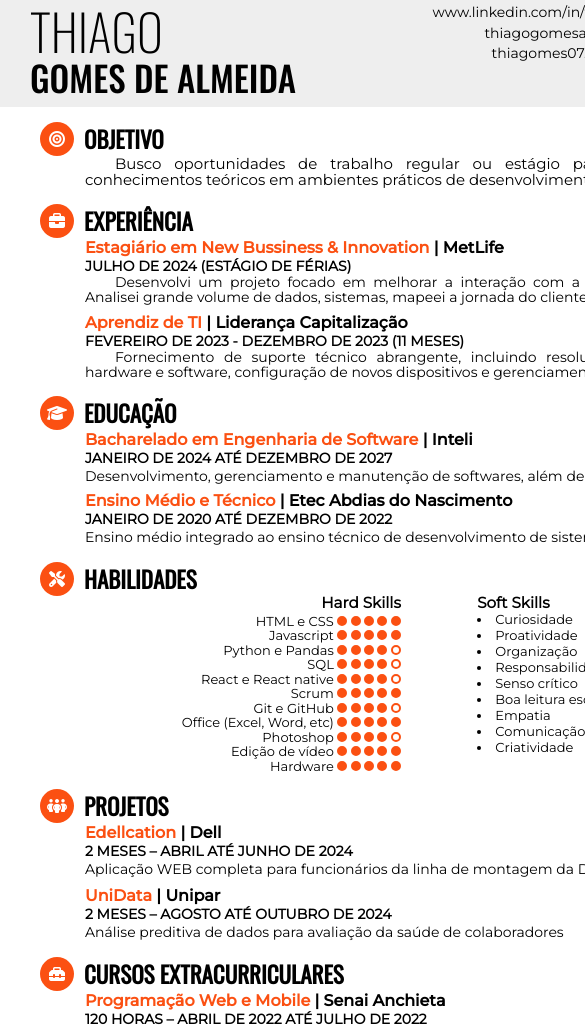
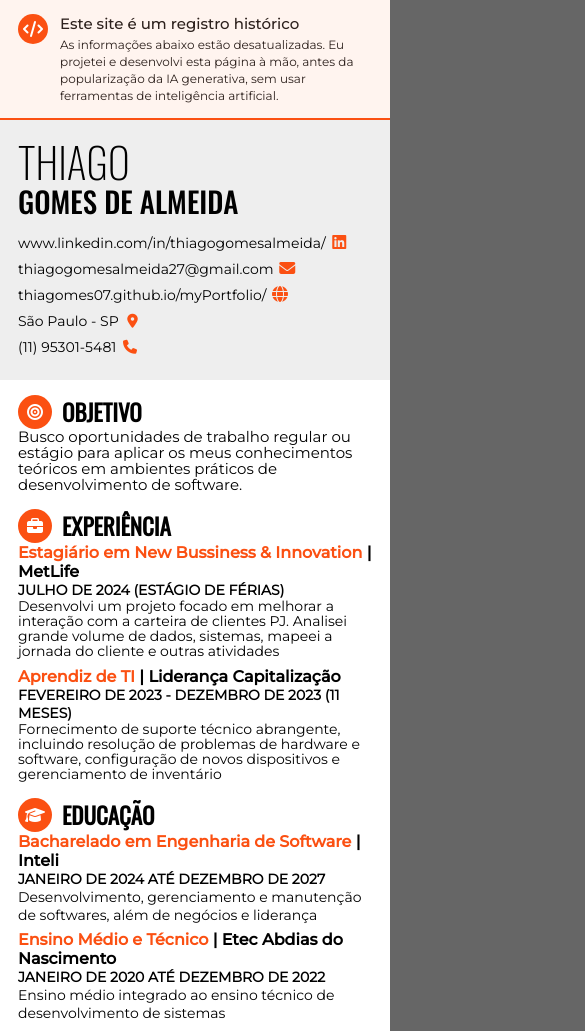
Before and after one commit to thiagomes07/WebCV, a plain HTML site: page index.html in a window 390 px wide. Shown: the top 1031 px of the page, 585 px wide, since content can reach past the window. Drawn offline with Linux system fonts and the light colour scheme.

Commit message:
fix: remove PDFs e adiciona aviso de conteúdo desatualizado

```diff
--- a/index.html
+++ b/index.html
@@ -1,24 +1,38 @@
 <!DOCTYPE html>
 <html lang="pt-br">
   <head>
-    <meta charset="UTF-8" />
-    <meta http-equiv="X-UA-Compatible" content="IE=edge" />
-    <meta name="viewport" content="width=device-width, initial-scale=1.0" />
+    <meta charset="UTF-8">
+    <meta http-equiv="X-UA-Compatible" content="IE=edge">
+    <meta name="viewport" content="width=device-width, initial-scale=1.0">
     <script
       src="https://kit.fontawesome.com/c35ca0d4c2.js"
       crossorigin="anonymous"
     ></script>
-    <link rel="stylesheet" href="styles/style.css" />
+    <link rel="stylesheet" href="styles/style.css">
     <title>Thiago Gomes CV</title>
   </head>
 
-  <!-- Quando for imprimir para salvar em .pdf, ativar a opção de "Gráficos em segundo plano" -->
+  <body>
+    <aside
+      class="archive-notice"
+      role="note"
+      aria-labelledby="archive-notice-title"
+    >
+      <i class="fa-solid fa-code" aria-hidden="true"></i>
+      <div>
+        <strong id="archive-notice-title">Este site é um registro histórico</strong>
+        <p>
+          As informações abaixo estão desatualizadas. Eu projetei e desenvolvi
+          esta página à mão, antes da popularização da IA generativa, sem usar
+          ferramentas de inteligência artificial.
+        </p>
+      </div>
+    </aside>
 
-  <body>
     <header>
       <div>
         <h1>
-          <span>THIAGO</span> <br />
+          <span>THIAGO</span> <br>
           GOMES DE ALMEIDA
         </h1>
       </div>
@@ -33,7 +47,7 @@
           </li>
           <li>
             <a
-              href="mailto:thiagogomesalmeida27@gmail.com?subject=Message%20from%20some%20GitHub%20user&body=Hello%20Thiago!"
+              href="mailto:thiagogomesalmeida27@gmail.com?subject=Message%20from%20some%20GitHub%20user&amp;body=Hello%20Thiago!"
               >thiagogomesalmeida27@gmail.com
               <i class="fa-solid fa-envelope"></i
             ></a>
@@ -69,7 +83,7 @@
           <h2>EXPERIÊNCIA</h2>
         </div>
         <div class="course">
-          <p><span>Estagiário em New Bussiness & Innovation</span> | MetLife</p>
+          <p><span>Estagiário em New Bussiness &amp; Innovation</span> | MetLife</p>
           <p>JULHO DE 2024 (ESTÁGIO DE FÉRIAS)</p>
           <p class="description">
             Desenvolvi um projeto focado em melhorar a interação com a carteira
@@ -238,7 +252,7 @@
 
         <div class="course">
           <p><span>Edellcation</span> | Dell</p>
-          <p>2 MESES – ABRIL ATÉ JUNHO DE 2024</p>
+          <p>2 MESES - ABRIL ATÉ JUNHO DE 2024</p>
           <p>
             Aplicação WEB completa para funcionários da linha de montagem da
             Dell
@@ -247,7 +261,7 @@
 
         <div class="course">
           <p><span>UniData</span> | Unipar</p>
-          <p>2 MESES – AGOSTO ATÉ OUTUBRO DE 2024</p>
+          <p>2 MESES - AGOSTO ATÉ OUTUBRO DE 2024</p>
           <p>
             Análise preditiva de dados para avaliação da saúde de colaboradores
           </p>
@@ -255,7 +269,7 @@
 
         <!-- <div class="course">
           <p><span>100º Celsius</span> | FMUSP</p>
-          <p>2 MESES – FEVEREIRO ATÉ MARÇO DE 2024</p>
+          <p>2 MESES - FEVEREIRO ATÉ MARÇO DE 2024</p>
           <p>Jogo educativo para conscientização de prevenção à queimadura</p>
         </div> -->
       </div>
@@ -268,19 +282,19 @@
 
         <div class="course">
           <p><span>Programação Web e Mobile</span> | Senai Anchieta</p>
-          <p>120 HORAS – ABRIL DE 2022 ATÉ JULHO DE 2022</p>
+          <p>120 HORAS - ABRIL DE 2022 ATÉ JULHO DE 2022</p>
           <p>Presencial</p>
         </div>
 
         <div class="course">
           <p><span>Python 3: Básico ao Avançado</span> | Udemy</p>
-          <p>140 HORAS – JULHO DE 2024</p>
+          <p>140 HORAS - JULHO DE 2024</p>
           <p>Online</p>
         </div>
 
         <!-- <div class="course">
           <p><span>Javascript</span> | Fundação Bradesco</p>
-          <p>20 HORAS – JUNHO DE 2022</p>
+          <p>20 HORAS - JUNHO DE 2022</p>
           <p>Online</p>
         </div> -->
 
@@ -288,12 +302,11 @@
           <p>
             <span>Implementação de Banco de Dados</span> | Fundação Bradesco
           </p>
-          <p>15 HORAS – NOVEMBRO DE 2021</p>
+          <p>15 HORAS - NOVEMBRO DE 2021</p>
           <p>Online</p>
         </div> -->
       </div>
     </main>
 
-    <script src="scripts/script.js"></script>
   </body>
 </html>
--- a/scripts/script.js
+++ /dev/null
@@ -1,9 +0,0 @@
-document.documentElement.style.setProperty(
-  "--main-height",
-  `${
-    document.querySelector("body").offsetHeight -
-    document.querySelector("header").offsetHeight
-  }px`
-);
-
-console.log("Quando for imprimir para salvar em .pdf, ativar a opção de 'Gráficos em segundo plano'")
--- a/styles/style.css
+++ b/styles/style.css
@@ -1,10 +1,6 @@
 @charset "UTF-8";
 
 @import url("https://fonts.googleapis.com/css2?family=Montserrat:wght@400;500&family=Oswald:wght@200;500&display=swap");
-
-:root {
-  --main-height: 0px;
-}
 
 @font-face {
   font-family: "montserratRegular";
@@ -55,17 +51,50 @@ html {
 body {
   background-color: #fff;
   width: 793.7007874px;
-  height: 1122.519685px;
+  min-height: 1122.519685px;
   margin: auto;
-}
-
-main {
-  height: var(--main-height);
-  overflow: hidden;
 }
 
 p {
   font-size: 14px;
+}
+
+/* Aviso de contexto */
+
+.archive-notice {
+  display: grid;
+  grid-template-columns: 34px 1fr;
+  gap: 12px;
+  align-items: start;
+  padding: 16px 30px;
+  color: #2d211d;
+  background-color: #fff4ef;
+  border-bottom: 2px solid #fb5012;
+}
+
+.archive-notice > i {
+  display: flex;
+  justify-content: center;
+  align-items: center;
+  width: 34px;
+  height: 34px;
+  color: #fff;
+  background-color: #fb5012;
+  border-radius: 50%;
+}
+
+.archive-notice strong {
+  display: block;
+  margin-bottom: 3px;
+  font-family: "montserratMedium", Arial, Helvetica, sans-serif;
+  font-size: 15px;
+  font-weight: 500;
+}
+
+.archive-notice p {
+  max-width: 68ch;
+  font-size: 12px;
+  line-height: 17px;
 }
 
 /* Cabeçalho */
@@ -256,3 +285,83 @@ span.dot {
 span.dot.filled {
   background-color: #fb5012;
 }
+
+@media (max-width: 820px) {
+  body {
+    width: 100%;
+    min-height: 100dvh;
+  }
+
+  .archive-notice {
+    grid-template-columns: 30px 1fr;
+    padding: 14px 18px;
+  }
+
+  .archive-notice > i {
+    width: 30px;
+    height: 30px;
+  }
+
+  header {
+    height: auto;
+    flex-direction: column;
+    align-items: flex-start;
+    gap: 16px;
+    padding: 24px 18px;
+  }
+
+  header > div:last-child,
+  header ul {
+    width: 100%;
+  }
+
+  header ul {
+    gap: 8px;
+    align-items: flex-start;
+  }
+
+  header li,
+  header a {
+    overflow-wrap: anywhere;
+  }
+
+  main {
+    padding: 0 18px 32px;
+  }
+
+  main > div:first-of-type p,
+  div.course {
+    margin-left: 0;
+  }
+
+  main > div:first-of-type p,
+  p.description {
+    text-align: left;
+    text-indent: 0;
+  }
+
+  div#contentColumns {
+    width: 100%;
+    max-width: 430px;
+    gap: 24px;
+  }
+}
+
+@media (max-width: 520px) {
+  h1 {
+    font-size: 29px;
+    line-height: 34px;
+  }
+
+  h1 > span {
+    font-size: 42px;
+  }
+
+  div#contentColumns {
+    flex-direction: column;
+  }
+
+  div#contentTabCol1 {
+    text-align: left;
+  }
+}
```
Also changed, not shown: 2 other files.
